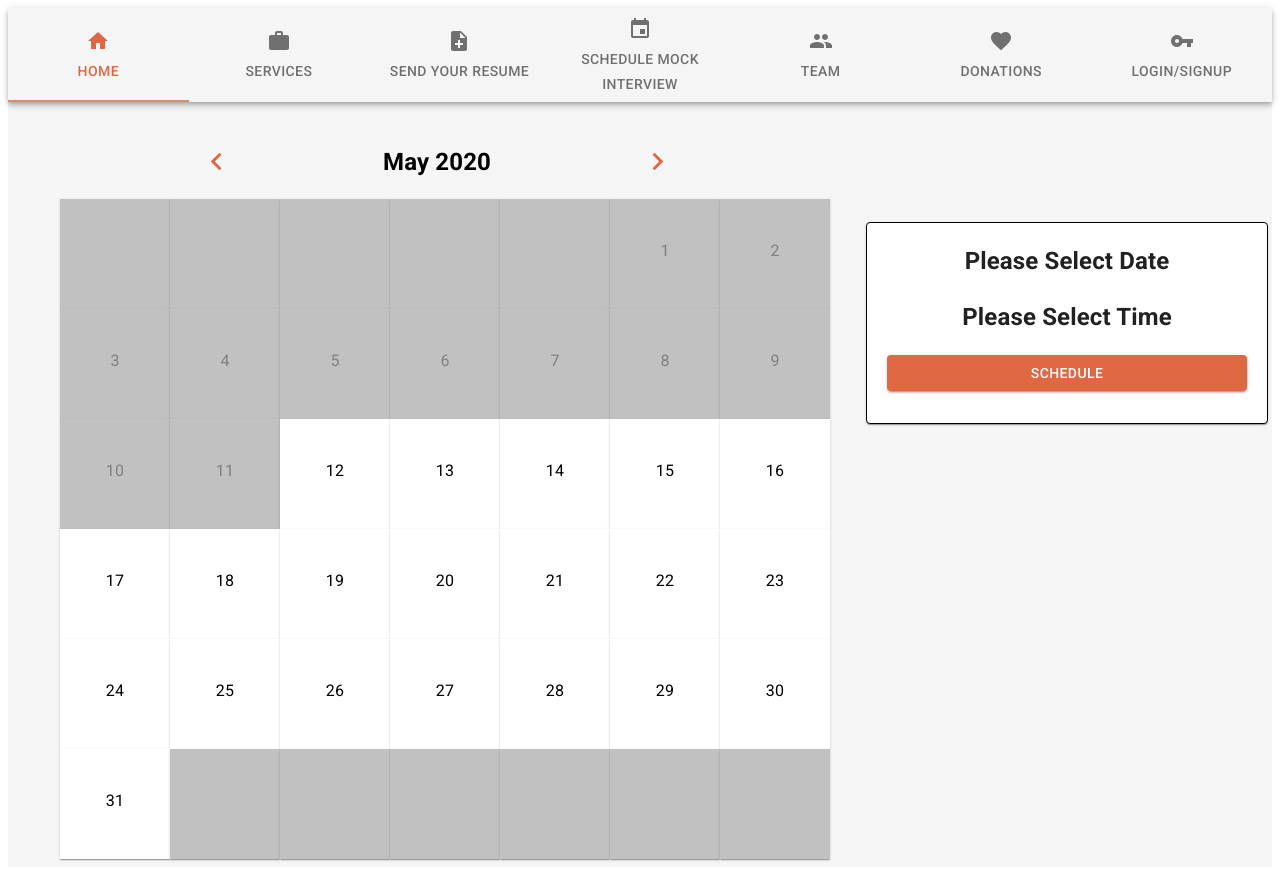
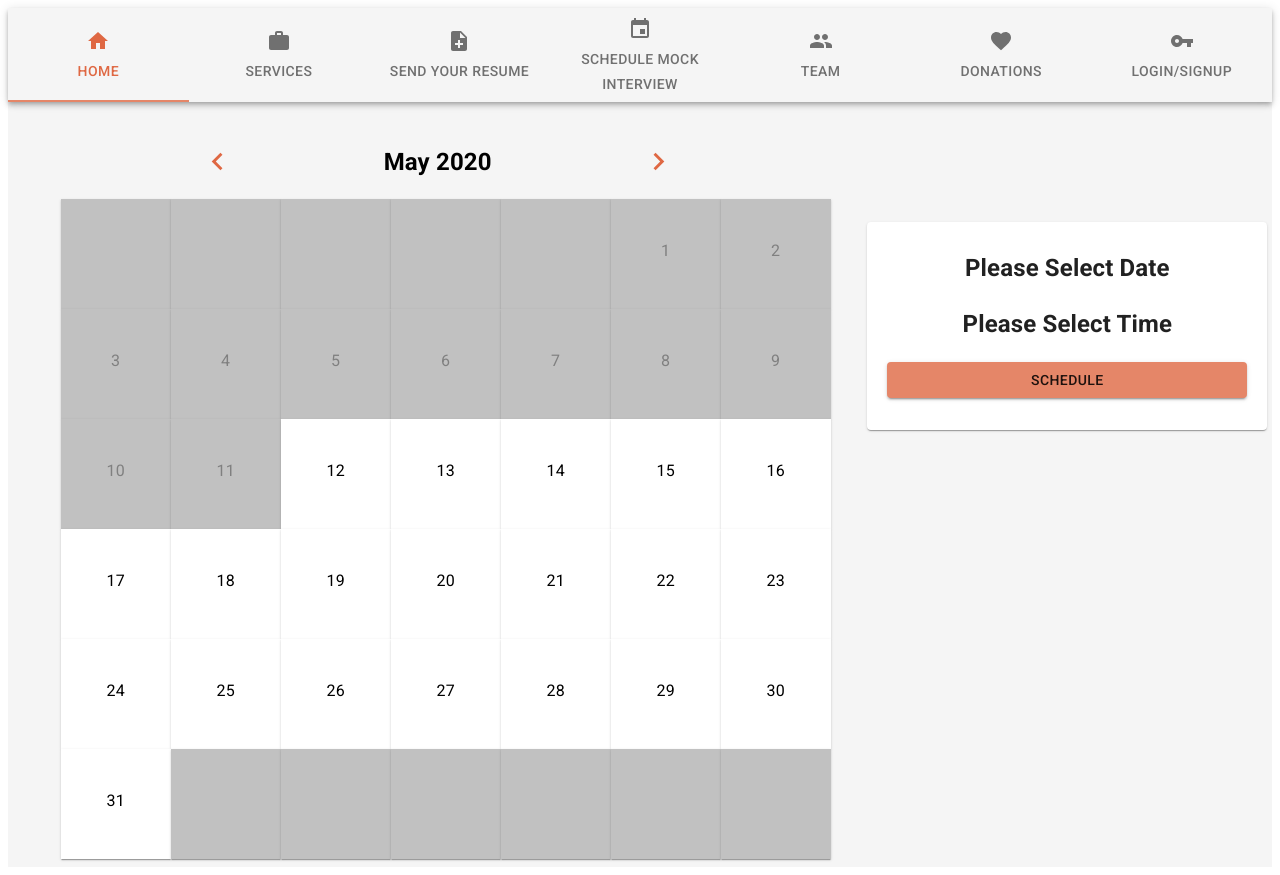
Before and after one commit to MarkVincentGo/ResumeRoasters, a React app: page / in a window 1280 px wide. Built offline with nearby package versions, Linux system fonts and the light colour scheme.

Commit message:
connect confirm date and time component button to backend

```diff
--- a/client/src/Schedule/Calendar.jsx
+++ b/client/src/Schedule/Calendar.jsx
@@ -1,4 +1,5 @@
 import React, { useState } from 'react';
+import axios from 'axios';
 import { makeStyles } from '@material-ui/core/styles';
 import Typography from '@material-ui/core/Typography';
 import Container from '@material-ui/core/Container';
--- a/client/src/Schedule/CalendarChooseTime.jsx
+++ b/client/src/Schedule/CalendarChooseTime.jsx
@@ -18,6 +18,7 @@ const useStyles = makeStyles(theme => ({
     display: 'flex',
     flexDirection: 'column',
     justifyContent: 'center',
+    borderRadius: 10,
   },
   title: {
     display: 'flex',
--- a/client/src/Schedule/TimeConfirm.jsx
+++ b/client/src/Schedule/TimeConfirm.jsx
@@ -1,25 +1,34 @@
 import React from 'react';
+import axios from 'axios';
 import Paper from '@material-ui/core/Paper';
 import { Typography, makeStyles } from '@material-ui/core';
 import Button from '@material-ui/core/Button'
 
-const useStyles = makeStyles({
+const useStyles = makeStyles(theme => ({
   container: {
     height: 200,
     width: 400,
-    border: '1px solid black',
     marginTop: 120,
     textAlign: 'center',
+    paddingTop: '2%'
   },
   scheduleButton: {
-    width: '90%'
+    width: '90%',
   }
-})
+}));
 
-const months = ['January', 'February', 'March', 'April', 'May', 'June', 'July', 'August', 'September', 'October', 'November', 'December']
+const months = ['January', 'February', 'March', 'April', 'May', 'June', 'July', 'August', 'September', 'October', 'November', 'December'];
 
 const TimeConfirm = ({ dateSelected, timeSelected}) => {
   const classes = useStyles()
+
+  const handleScheduleClick = () => {
+    axios.post('/scheduleTime', {
+      date: dateSelected,
+      time: timeSelected,
+    })
+  }
+
   return (
     <Typography component="div">
       <Paper className={classes.container}>
@@ -32,7 +41,12 @@ const TimeConfirm = ({ dateSelected, timeSelected}) => {
           }
         </h2>
         <h2>{`${timeSelected}`}</h2>
-        <Button className={classes.scheduleButton} variant="contained" color="primary">Schedule</Button>
+        <Button
+          className={classes.scheduleButton}
+          variant="contained"
+          color="secondary"
+          onClick={handleScheduleClick}
+        >Schedule</Button>
       </Paper>
     </Typography>
   )
```
Also changed, not shown: server.js (+6 -3 lines).
